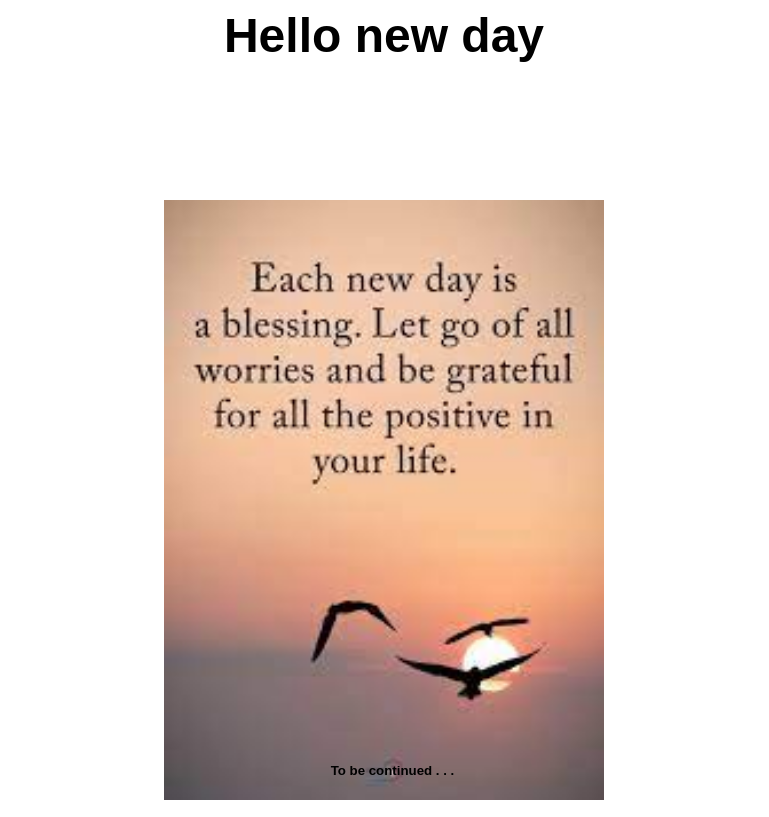
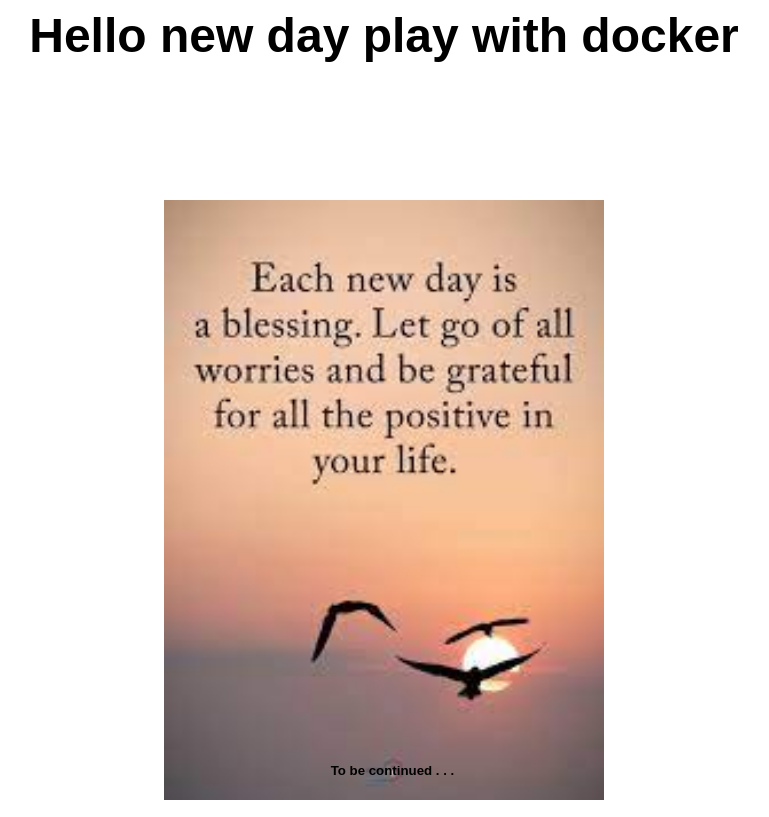
Before and after one commit to khooloodd/docker-work, a website: page views/index.html in a window 1280 px wide. Shown: the whole page, without its empty margins (256-1025 px from the left). Drawn offline with Linux system fonts and the light colour scheme; files that its build step writes are made by us from their sources; files whose address does not match are found by name.

Commit message:
new changes

```diff
--- a/views/index.html
+++ b/views/index.html
@@ -5,7 +5,7 @@
     <title>Hello World !!</title>
 </head>
 <body>
-    <strong>Hello new day</strong>
+    <strong>Hello new day play with docker</strong>
   <footer>
    <h5>To be continued . . .</h5>
   </footer>
```
Also changed, not shown: 2 other files.
